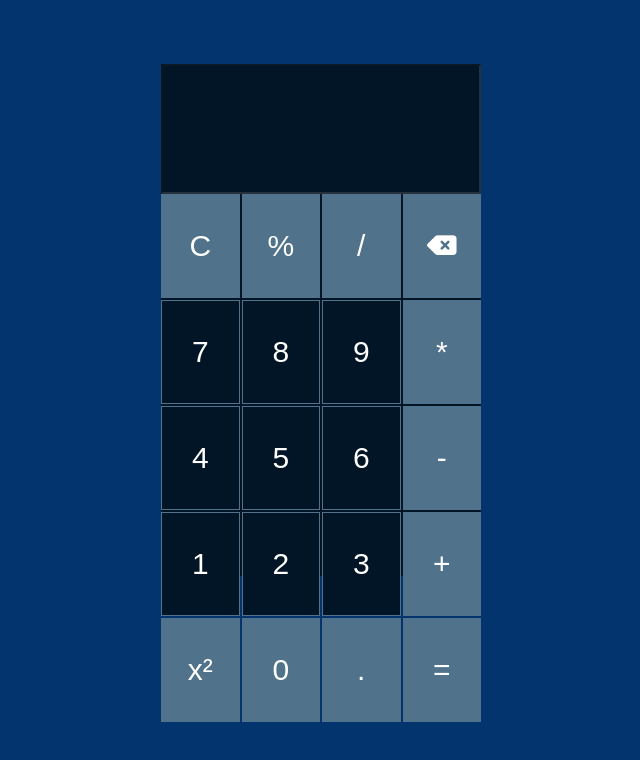
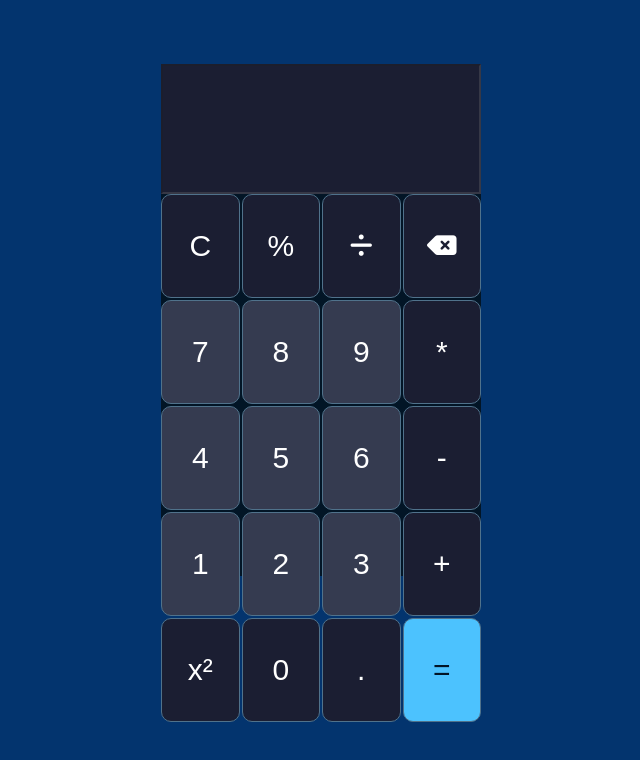
Before and after one commit to kitamura0102/Calculator, a plain HTML site: page index.html in a window 1280 px wide. Shown: the whole page, without its empty margins (319-959 px from the left). Drawn offline with Linux system fonts and the light colour scheme.

Commit message:
style done

```diff
--- a/app.js
+++ b/app.js
@@ -25,7 +25,7 @@ calculatorEl.addEventListener("click", function (event) {
     inputValue.value += event.target.textContent;
   }
   else if(event.target.classList.contains("divide")){
-    inputValue.value += event.target.textContent;
+    inputValue.value += "/"
   }
   else if(event.target.classList.contains("percentage")){
     inputValue.value += event.target.textContent;
@@ -43,6 +43,7 @@ calculatorEl.addEventListener("click", function (event) {
     }
     catch(error){
         inputValue.value = "Error"
+
     }
 
   }else if(event.target.classList.contains("delete")){
--- a/index.html
+++ b/index.html
@@ -19,7 +19,7 @@
         <div id="calculator-btn">
           <button class="color percentage">%</button>
 
-          <button class="color divide">/</button>
+          <button class="color divide"><i class="fa-solid fa-divide fa-sm"></i></button>
           <button class="clean color">C</button>
           <button class="delete color">
             <i class="fa-solid fa-delete-left fa-sm"></i>
@@ -40,7 +40,7 @@
           <button class="color times">x²</button>
           <button class="cero color numbers" id="number-btn">0</button>
           <button class="color dot">.</button>
-          <button class="equal color">=</button>
+          <button class="equal">=</button>
         </div>
       </div>
     </header>
--- a/style.css
+++ b/style.css
@@ -8,11 +8,10 @@ html {
 
 input {
   box-sizing: border-box;
-  background-color: antiquewhite;
   font-size: 50px;
   width: 320px;
   height: 130px;
-  background-color: #021526;
+  background-color: #1B1E32;
   color: white;
   text-align: end;
 }
@@ -27,9 +26,10 @@ header {
 }
 button {
   font-size: 30px;
-  background-color: #021526;
+  background-color: #353B50;
   color: white;
   border: solid 0.5px #50728b;
+  border-radius: 10px;
   cursor: pointer;
 }
 .header {
@@ -49,12 +49,14 @@ button {
 .equal {
   grid-column: 4 / -1;
   grid-row: -1 / 5;
+  background-color:#4CC2FE ;
+  color: #021526;
 }
 .cero {
   grid-column: 2;
 }
 .color {
-  background-color: #50728b;
+  background-color: #1B1E32;
 }
 .clean {
   grid-column: 1;
```
